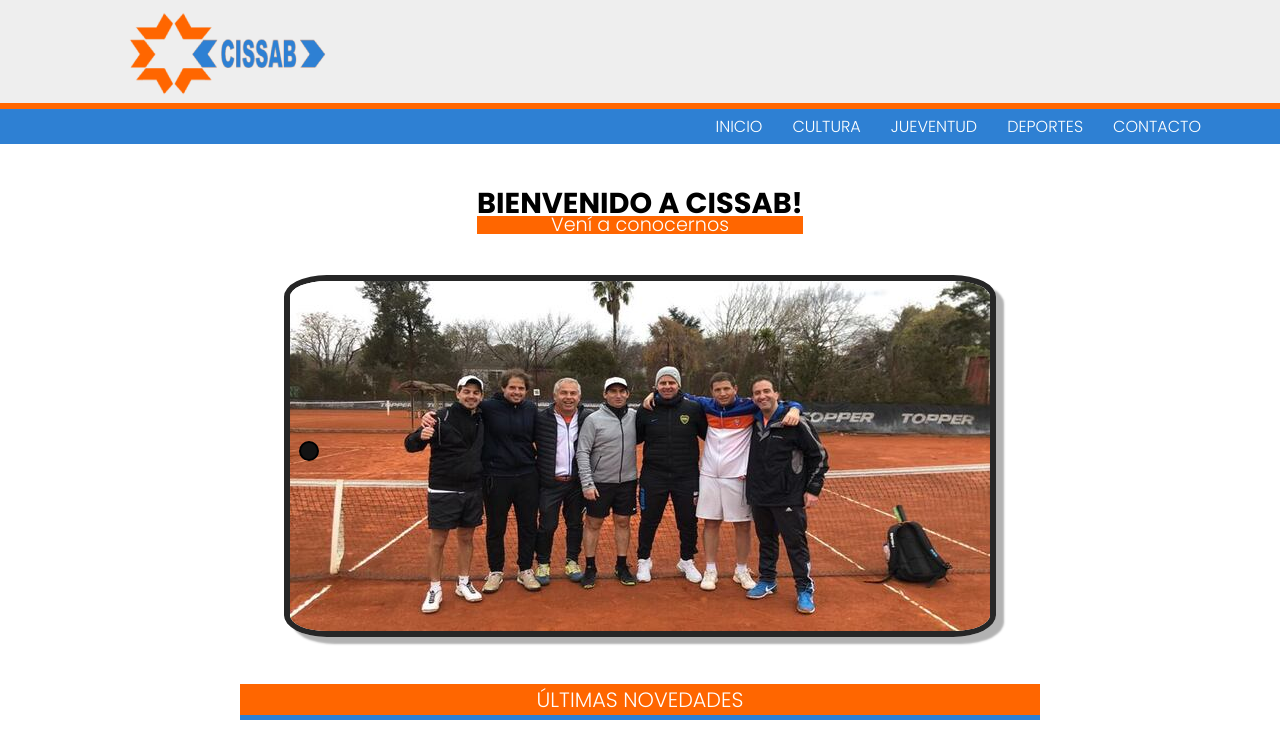
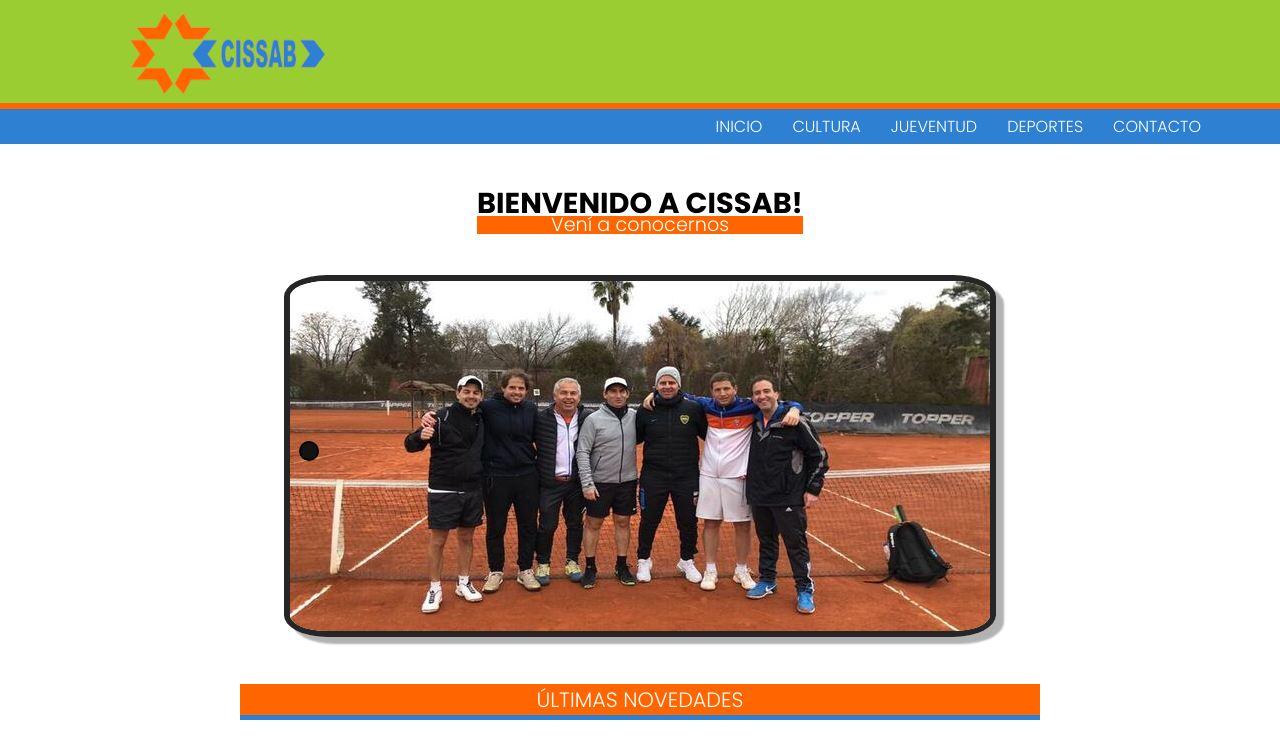
Before and after one commit to jeepers22/proyecto-cissab, a plain HTML site: page index.html in a window 1280 px wide. Shown: the top 752 px of the page. Drawn offline with Linux system fonts and the light colour scheme.

Commit message:
cambioBackgroundHeader

```diff
--- a/css/style.css
+++ b/css/style.css
@@ -43,7 +43,7 @@ a {
 /* __________________ Header/Nav __________________ */
 
 header {
-    background-color: var(--grey-color);
+    background-color: yellowgreen;
     display: flex;
     flex-direction: column;
     text-align: center;
```
